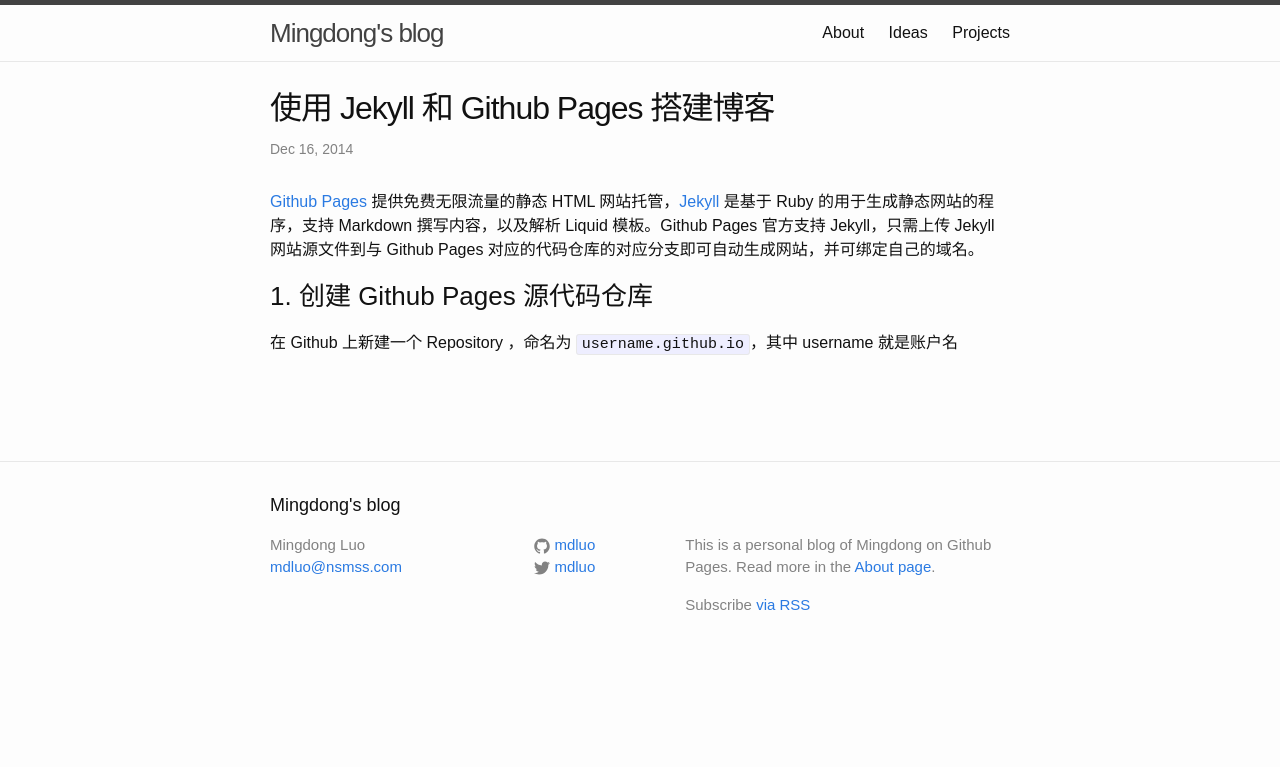
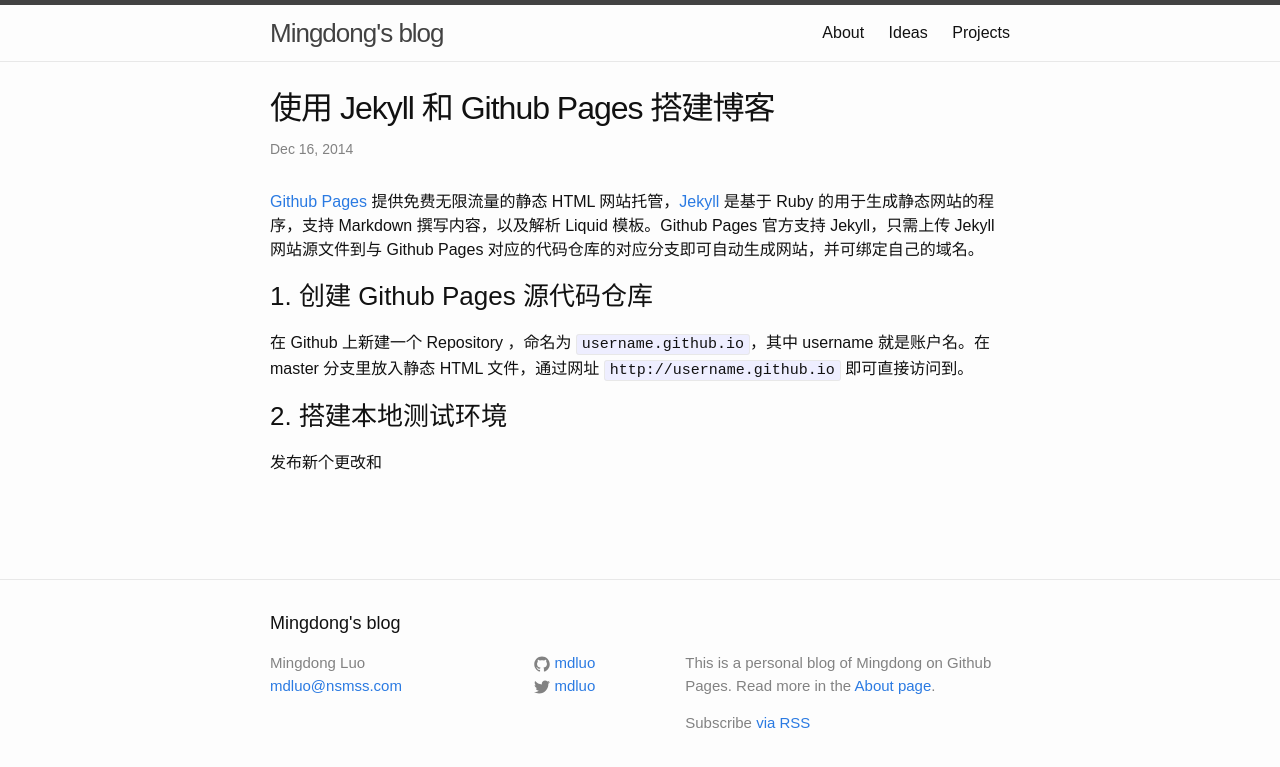
Before and after one commit to itfen/md, a Jekyll site: the page built from _posts/2014-12-16-set-up-blog-using-jekyll-and-github-pages.md, in a window 1280 px wide. Shown: the top 767 px of the page. Built offline with Jekyll 4.4.1, drawn with Linux system fonts in a browser that asks for light colours; comment, search, counter and statistics services are not loaded.

Commit message:
Update and add post

```diff
--- a/_posts/2014-12-16-set-up-blog-using-jekyll-and-github-pages.md
+++ b/_posts/2014-12-16-set-up-blog-using-jekyll-and-github-pages.md
@@ -9,7 +9,12 @@
 
 ### 1. 创建 Github Pages 源代码仓库
 
-在 Github 上新建一个 Repository ，命名为 `username.github.io`，其中 username 就是账户名
+在 Github 上新建一个 Repository ，命名为 `username.github.io`，其中 username 就是账户名。在 master 分支里放入静态 HTML
+文件，通过网址 `http://username.github.io` 即可直接访问到。
+
+### 2. 搭建本地测试环境
+
+发布新个更改和
 
 [Github Pages]: https://pages.github.com/
 [Jekyll]:       http://jekyllrb.com/
```
Also changed, not shown: _posts/2015-01-25-toggle-hidden-files-shortcut-on-mac-os-x.md (added, +7 -0 lines).
